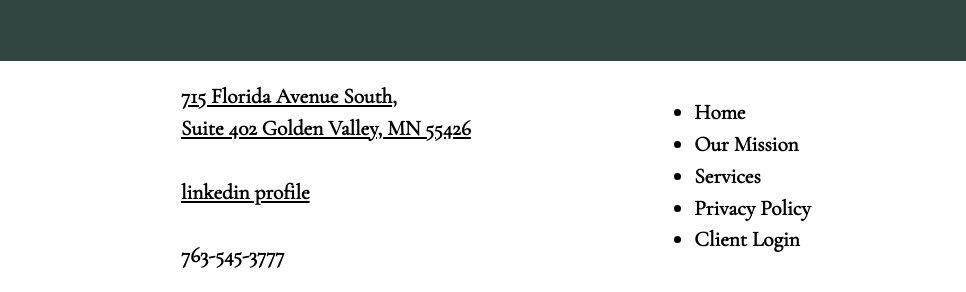
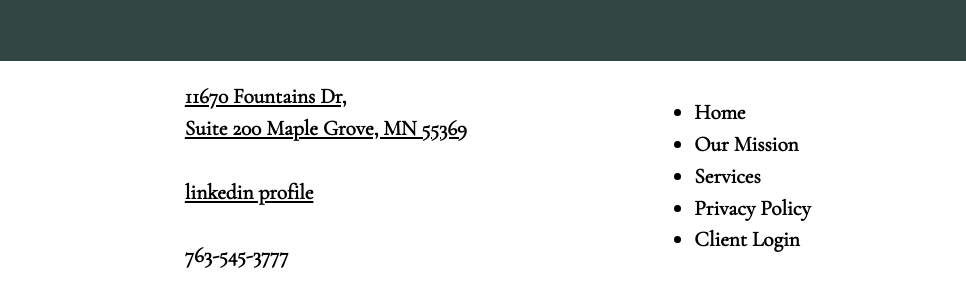
Before and after one commit to Chad-Fox1202/fox_and_fox_website, a plain HTML site: page Privacy-Policy.html in a window 1280 px wide. Shown: the part 1007-1299 px from the top of the page, 314-1280 px from the left. Drawn offline with nearby package versions, Linux system fonts and the light colour scheme.

Commit message:
Update Privacy-Policy.html

```diff
--- a/Privacy-Policy.html
+++ b/Privacy-Policy.html
@@ -4,7 +4,7 @@
     <meta charset="UTF-8" />
     <link rel="icon" type="image/svg+xml" href="/vite.svg" />
     <meta name="viewport" content="width=device-width, initial-scale=1.0" />
-    <title>Vite App</title>
+    <title>Fox & Fox LLC</title>
     <link rel="preconnect" href="https://fonts.googleapis.com">
     <link rel="preconnect" href="https://fonts.gstatic.com" crossorigin>
     <link href="https://fonts.googleapis.com/css2?family=Cormorant+Garamond&display=swap" rel="stylesheet">
@@ -83,8 +83,8 @@
             </div>
             <div class="column">
                 <p class="fs-head middle">
-                    <a class="foot-links rederict" href="https://www.google.com/maps/place/715+Florida+Ave+S+%23402,+Minneapolis,+MN+55426/@44.9732266,-93.3637589,17z/data=!3m1!4b1!4m5!3m4!1s0x52b33494b3d870bd:0xce8f7ea9f3459c7d!8m2!3d44.9732266!4d-93.3615702?hl=en" target="_blank">
-                        715 Florida Avenue South,<br>Suite 402 Golden Valley, MN 55426<br><br>
+                    <a class="foot-links rederict" href="https://www.google.com/maps/place/11670+Fountains+Dr+Suite+200,+Maple+Grove,+MN+55369/@45.094013,-93.4289924,796m/data=!3m3!1e3!4b1!5s0x52b337f7508bfa67:0x881f1844223ac045!4m6!3m5!1s0x52b337f750cd05fb:0x984f7d024a642443!8m2!3d45.0940092!4d-93.4264175!16s%2Fg%2F11ckqn3ssy?hl=en&entry=ttu&g_ep=EgoyMDI1MDMzMS4wIKXMDSoJLDEwMjExNDUzSAFQAw%3D%3D" target="_blank">
+                        11670 Fountains Dr,<br>Suite 200 Maple Grove, MN 55369<br><br>
                     </a>
                     <a class="foot-links rederict" href="https://www.linkedin.com/in/paulfoxcpa" target="_blank">
                         linkedin profile<br /><br />
```
